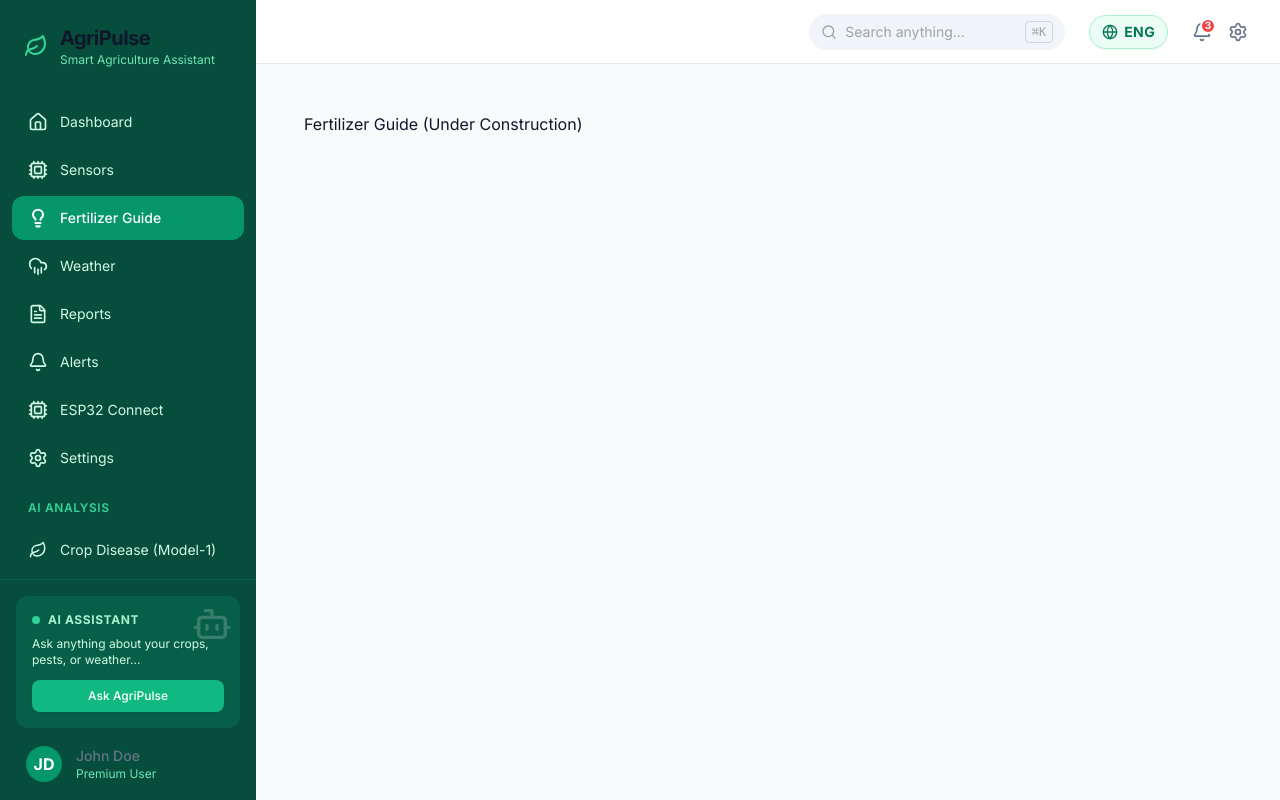
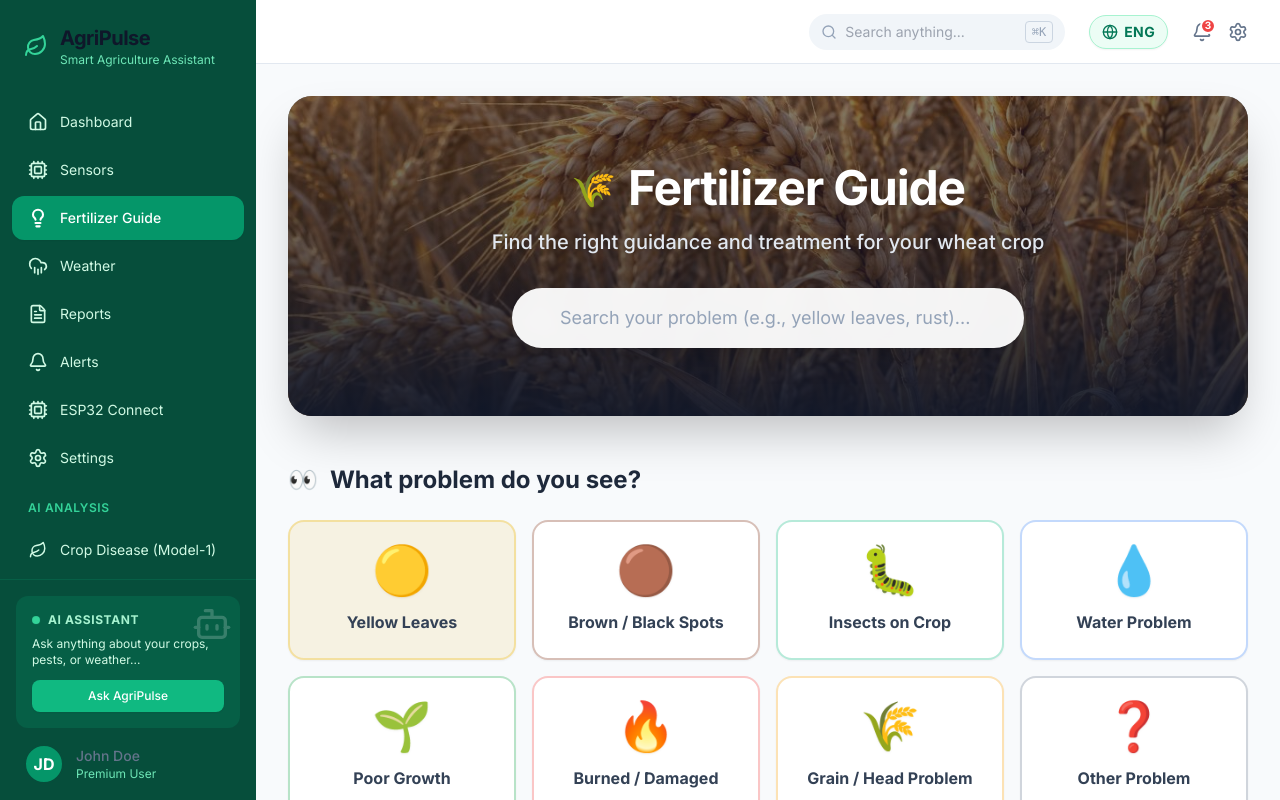
Before and after one commit to ommaurya2580-beep/AGRI-MOIST-SOIL-DASHBOARD, a React (Vite) app in the folder frontend/: page /fertilizer-guide in a window 1280 px wide. Built offline with nearby package versions, Linux system fonts and the light colour scheme.

Commit message:
Implement PART 1: Fertilizer Guide UI Design (Hero Section, Categories, Symptoms)

```diff
--- a/frontend/src/App.jsx
+++ b/frontend/src/App.jsx
@@ -8,6 +8,7 @@ import Monitoring from './pages/Monitoring';
 import CropHistoryWizard from './pages/CropHistoryWizard';
 import Sensors from './pages/Sensors';
 import ESP32Connect from './pages/ESP32Connect';
+import FertilizerGuide from './pages/FertilizerGuide';
 
 // Legacy components mapped to new routes for now
 import PestDetection from './components/PestDetection';
@@ -21,12 +22,15 @@ function App() {
         {/* Redirect root to dashboard */}
         <Route path="/" element={<Navigate to="/dashboard" replace />} />
 
+        {/* Wizard Flow Route (No Sidebar) */}
+        <Route path="/setup" element={<CropHistoryWizard />} />
+
         {/* Main Application Layout */}
         <Route element={<DashboardLayout />}>
           <Route path="dashboard" element={<Dashboard />} />
-          <Route path="fields" element={<div className="p-4">Field Map (Under Construction)</div>} />
+          <Route path="fields" element={<div className="p-4">Fields Map (Under Construction)</div>} />
+          <Route path="fertilizer-guide" element={<FertilizerGuide />} />
           <Route path="irrigation" element={<div className="p-4">Irrigation (Under Construction)</div>} />
-          <Route path="fertilizer-guide" element={<div className="p-4">Fertilizer Guide (Under Construction)</div>} />
           <Route path="monitoring" element={<Monitoring />} />
           <Route path="sensors" element={<Sensors />} />
           <Route path="esp32-connect" element={<ESP32Connect />} />
--- /dev/null
+++ b/frontend/src/pages/FertilizerGuide.jsx
@@ -0,0 +1,117 @@
+import React, { useState } from 'react';
+import { Search, ChevronRight, Bug, Activity, Droplets, ThermometerSun, Sprout, Map } from 'lucide-react';
+import { useNavigate } from 'react-router-dom';
+
+const SYMPTOM_CARDS = [
+  { id: 'yellow', label: 'Yellow Leaves', emoji: '🟡', color: 'bg-yellow-500/10 border-yellow-500/30 hover:border-yellow-400' },
+  { id: 'spots', label: 'Brown / Black Spots', emoji: '🟤', color: 'bg-orange-900/10 border-orange-900/30 hover:border-orange-800' },
+  { id: 'insects', label: 'Insects on Crop', emoji: '🐛', color: 'bg-emerald-500/10 border-emerald-500/30 hover:border-emerald-400' },
+  { id: 'water', label: 'Water Problem', emoji: '💧', color: 'bg-blue-500/10 border-blue-500/30 hover:border-blue-400' },
+  { id: 'growth', label: 'Poor Growth', emoji: '🌱', color: 'bg-green-600/10 border-green-600/30 hover:border-green-500' },
+  { id: 'burn', label: 'Burned / Damaged', emoji: '🔥', color: 'bg-red-500/10 border-red-500/30 hover:border-red-400' },
+  { id: 'grain', label: 'Grain / Head Problem', emoji: '🌾', color: 'bg-amber-500/10 border-amber-500/30 hover:border-amber-400' },
+  { id: 'other', label: 'Other Problem', emoji: '❓', color: 'bg-slate-500/10 border-slate-500/30 hover:border-slate-400' },
+];
+
+const CATEGORY_CARDS = [
+  { id: 'disease', label: 'Diseases', icon: Activity, color: 'text-red-500', bg: 'bg-red-50' },
+  { id: 'pests', label: 'Insect Pests', icon: Bug, color: 'text-orange-500', bg: 'bg-orange-50' },
+  { id: 'nutrient', label: 'Nutrient Deficiency', icon: Sprout, color: 'text-emerald-500', bg: 'bg-emerald-50' },
+  { id: 'water', label: 'Water Problems', icon: Droplets, color: 'text-blue-500', bg: 'bg-blue-50' },
+  { id: 'weather', label: 'Weather Stress', icon: ThermometerSun, color: 'text-amber-500', bg: 'bg-amber-50' },
+  { id: 'soil', label: 'Soil Problems', icon: Map, color: 'text-stone-500', bg: 'bg-stone-50' },
+];
+
+export default function FertilizerGuide() {
+  const navigate = useNavigate();
+  const [searchQuery, setSearchQuery] = useState('');
+
+  return (
+    <div className="w-full max-w-6xl mx-auto space-y-12 pb-16 animate-in fade-in">
+
+      {/* Hero Section */}
+      <div className="relative rounded-3xl overflow-hidden shadow-2xl h-80 flex items-center justify-center bg-slate-900 group">
+        <img
+          src="/images/stages/maturity.jpg"
+          alt="Wheat Field"
+          className="absolute inset-0 w-full h-full object-cover opacity-60 group-hover:scale-105 transition-transform duration-1000"
+        />
+        <div className="absolute inset-0 bg-gradient-to-t from-slate-900/90 via-slate-900/40 to-slate-900/20" />
+
+        <div className="relative z-10 text-center px-6 w-full max-w-2xl mx-auto animate-in fade-in slide-in-from-bottom-4">
+          <div className="flex items-center justify-center gap-3 mb-4">
+            <span className="text-4xl">🌾</span>
+            <h1 className="text-4xl md:text-5xl font-black text-white tracking-tight drop-shadow-md">
+              Fertilizer Guide
+            </h1>
+          </div>
+          <p className="text-lg md:text-xl text-slate-200 mb-8 font-medium drop-shadow-md">
+            Find the right guidance and treatment for your wheat crop
+          </p>
+
+          <div className="relative max-w-lg mx-auto">
+            <Search className="absolute left-4 top-1/2 -translate-y-1/2 text-slate-400" size={24} />
+            <input
+              type="text"
+              placeholder="Search your problem (e.g., yellow leaves, rust)..."
+              className="w-full pl-12 pr-6 py-4 rounded-full text-lg shadow-xl border-0 focus:ring-4 focus:ring-emerald-500/50 bg-white/95 backdrop-blur outline-none text-slate-800 placeholder-slate-400 transition-all"
+              value={searchQuery}
+              onChange={(e) => setSearchQuery(e.target.value)}
+            />
+          </div>
+        </div>
+      </div>
+
+      {/* Symptom Selection */}
+      <div className="space-y-6">
+        <div className="flex items-center justify-between">
+          <h2 className="text-2xl font-bold text-slate-800 flex items-center gap-3">
+            <span className="text-2xl">👀</span> What problem do you see?
+          </h2>
+        </div>
+
+        <div className="grid grid-cols-2 md:grid-cols-4 gap-4">
+          {SYMPTOM_CARDS.map(symp => (
+            <div
+              key={symp.id}
+              onClick={() => console.log('Navigate to symptom:', symp.id)}
+              className={`cursor-pointer flex flex-col items-center justify-center p-6 rounded-2xl border-2 transition-all transform hover:-translate-y-1 bg-white shadow-sm hover:shadow-md ${symp.color}`}
+            >
+              <span className="text-5xl mb-4 drop-shadow-sm">{symp.emoji}</span>
+              <span className="font-bold text-slate-700 text-center">{symp.label}</span>
+            </div>
+          ))}
+        </div>
+      </div>
+
+      {/* Browse by Category */}
+      <div className="space-y-6">
+        <div className="flex items-center justify-between">
+          <h2 className="text-2xl font-bold text-slate-800">
+            Browse by Category
+          </h2>
+        </div>
+
+        <div className="grid grid-cols-1 md:grid-cols-3 gap-6">
+          {CATEGORY_CARDS.map(cat => (
+            <div
+              key={cat.id}
+              onClick={() => console.log('Navigate to category:', cat.id)}
+              className="cursor-pointer group flex items-center gap-4 p-5 rounded-2xl bg-white border border-slate-200 shadow-sm hover:shadow-lg transition-all"
+            >
+              <div className={`w-14 h-14 rounded-xl flex items-center justify-center ${cat.bg} group-hover:scale-110 transition-transform`}>
+                <cat.icon size={28} className={cat.color} />
+              </div>
+              <div className="flex-1">
+                <h3 className="font-bold text-lg text-slate-800">{cat.label}</h3>
+                <p className="text-sm text-slate-500">View related issues</p>
+              </div>
+              <ChevronRight className="text-slate-300 group-hover:text-slate-500 transition-colors" />
+            </div>
+          ))}
+        </div>
+      </div>
+
+    </div>
+  );
+}
```
